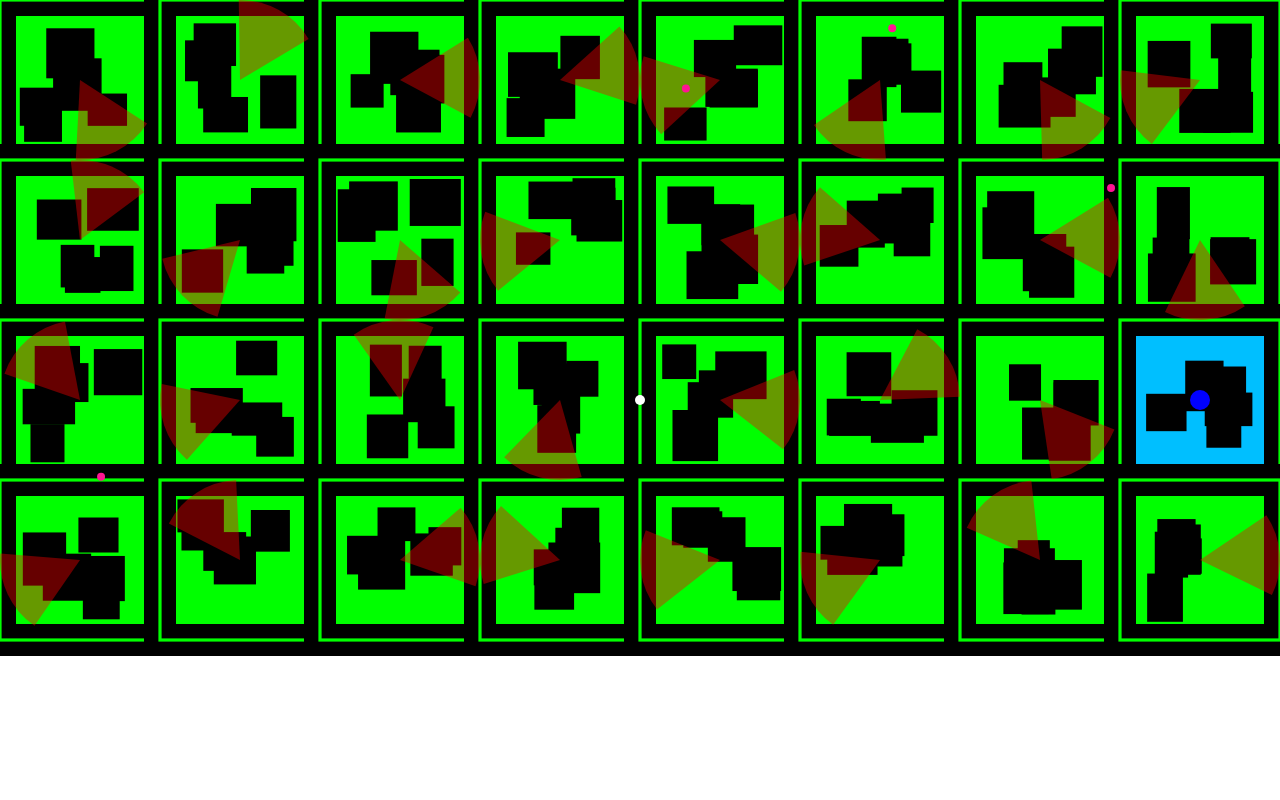
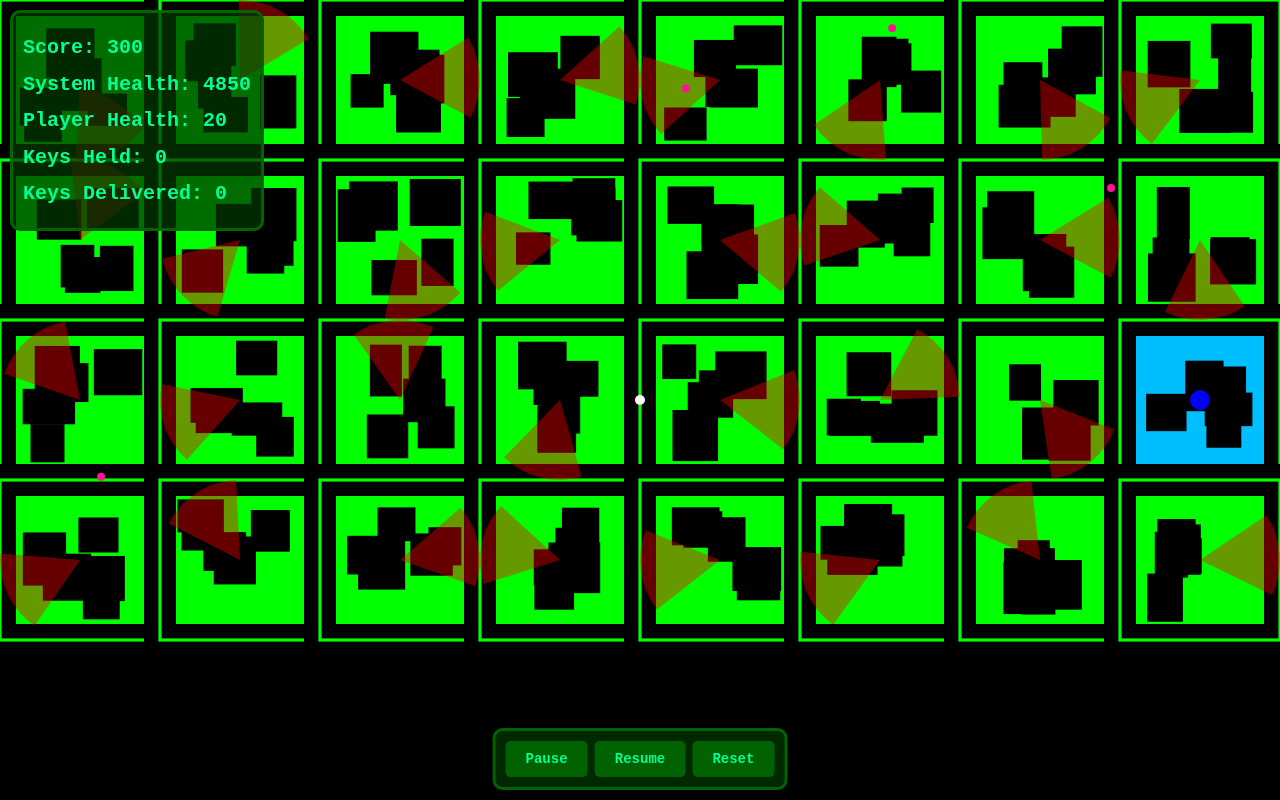
Before and after one commit to harishsenthilkumar06/Cyberscape, a plain HTML site: page index.html in a window 1280 px wide. Drawn offline with Linux system fonts and the light colour scheme.

Commit message:
Everything finished up

```diff
--- a/index.html
+++ b/index.html
@@ -8,8 +8,41 @@
 </head>
 
 <body onresize = "location.reload()">
-<canvas id="canvasStatic"></canvas>
-<canvas id="canvasAnimated"></canvas>
+    <div id = "scoreBox">
+        <div>
+            <h1>Score: <span id="score">0</span></h1>
+        </div>
+
+        <div>
+            <h1>System Health: <span id="sysHealth">1000</span></h1>
+        </div>
+
+        <div>
+            <h1>Player Health: <span id="playerHealth">100</span></h1>
+        </div>
+
+        <div>
+            <h1>Keys Held: <span id="playerKeys">0</span></h1>
+        </div>
+        <div>
+            <h1>Keys Delivered: <span id="decryptedKeys">0</span></h1>
+        </div>
+    </div>
+
+    <canvas id="canvasStatic"></canvas>
+    <canvas id="canvasAnimated"></canvas>
+
+    <div id = "gameOverBox" style="display: none;">
+        <h1>Game Over</h1>
+        <button class="button" id="restartButton" onclick = "location.reload()">Restart</button>
+    </div>
+
+    <div id="controls">
+        <button class="button" id="pause" onclick = "pause()">Pause</button>
+        <button class="button" id="resume" onclick = "resume()">Resume</button>
+        <button class="button" id="reset" onclick = "location.reload()">Reset</button>
+    </div>
+
 </body>
 
 <script src="script.js"></script>
--- a/script.js
+++ b/script.js
@@ -12,7 +12,7 @@ const cols = Math.floor(canvas.width/150);
 const rows = (canvas.height / (canvas.width / cols)) - 1;
 const tileSize = canvas.width / cols;
 let isPaused = false;
-let sysHealth = 1000;
+let sysHealth = 5000;
 let score = 0;
 
 function towerArc(px, py, radius, angle) {
@@ -131,6 +131,10 @@ function checkBuildingCollision() {
                     player1.decryptedKeys += player1.keys;
                     player1.keys = 0;
                     console.log("Keys decrypted: " + player1.decryptedKeys);
+                    if (player1.decryptedKeys >= 5) {
+                        sysHealth = 5000;
+                        player1.decryptedKeys -= 5;
+                    }
                 }
         }
     }
@@ -353,13 +357,23 @@ function animate() {
 
     checkBulletCollision();
     checkShardCollision();
-    if (player1.health <= 0) {
-        alert("Game Over! You have been defeated.");
+    if (player1.health <= 0 || sysHealth <= 0) {
+        isPaused = true;
+        document.getElementById('gameOverBox').style.display = 'block';
         return;
     }
     player1.update();
-    sysHealth -= 0.1;
+    sysHealth -= 0.5;
+    score += 1;
     timer++;
+
+    if (timer % 20 == 0){
+        document.getElementById('score').innerText = `${score}`;
+        document.getElementById('playerHealth').innerText = `${player1.health}`;
+        document.getElementById('sysHealth').innerText = `${sysHealth}`;
+        document.getElementById('playerKeys').innerText = `${player1.keys}`;
+        document.getElementById('decryptedKeys').innerText = `${player1.decryptedKeys}`;
+    }
     requestAnimationFrame(animate);
 }
 
@@ -386,7 +400,7 @@ function pause() {
 
 function resume() {
   isPaused = false;
-  generateMap(); // or start animation loop if you add movement later
+  animate();
 }
 
 generateMap();
--- a/styles.css
+++ b/styles.css
@@ -12,7 +12,7 @@ canvas {
     position: absolute;
     top: 0;
     left: 0;
-    background-color: rgba(255, 255, 255, 0.8);
+    background-color: rgba(0, 0, 0, 0.8);
     padding: 0px;
     font-family: Arial, sans-serif;
 }
@@ -31,4 +31,69 @@ html, body {
     padding: 0 !important;
     width: 100%;
     height: 100%;
+    background-color: black;
+    color: black;
 }
+
+#scoreBox {
+    position: absolute;
+    top: 10px;
+    left: 10px;
+    background-color: rgba(0, 56, 0, 0.733);
+    color: rgb(0, 255, 149);
+    padding: 10px;
+    border: solid;
+    border-radius: 10px;
+    border-width: 3px;
+    border-color: rgb(0, 100, 0);
+    font-family: 'Courier New';
+    font-size: 10px;
+    z-index: 1000;
+}
+
+#gameOverBox {
+    position: absolute;
+    top: 50%;
+    left: 50%;
+    transform: translate(-50%, -50%);
+    background-color: rgba(0, 56, 0, 0.733);
+    color: rgb(0, 255, 149);
+    padding: 20px;
+    border: solid;
+    border-radius: 10px;
+    border-width: 3px;
+    border-color: rgb(0, 100, 0);
+    font-family: 'Courier New';
+    font-size: 16px;
+    text-align: center;
+    z-index: 1000;
+}
+
+.button {
+    background-color: rgba(0, 155, 0, 0.5);
+    color: rgb(0, 255, 149);
+    padding: 10px 20px;
+    border: none;
+    border-radius: 5px;
+    cursor: pointer;
+    font-family: 'Courier New';
+    font-size: 14px;
+    font-weight: bold;
+}
+
+#controls {
+    position: absolute;
+    bottom: 10px;
+    left: 50%;
+    background-color: rgba(0, 56, 0, 0.733);
+    color: rgb(0, 255, 149);
+    padding: 10px;
+    border: solid;
+    border-radius: 10px;
+    border-width: 3px;
+    border-color: rgb(0, 100, 0);
+    font-family: 'Courier New';
+    font-size: 12px;
+    z-index: 1000;
+    transform: translateX(-50%);
+}
```
